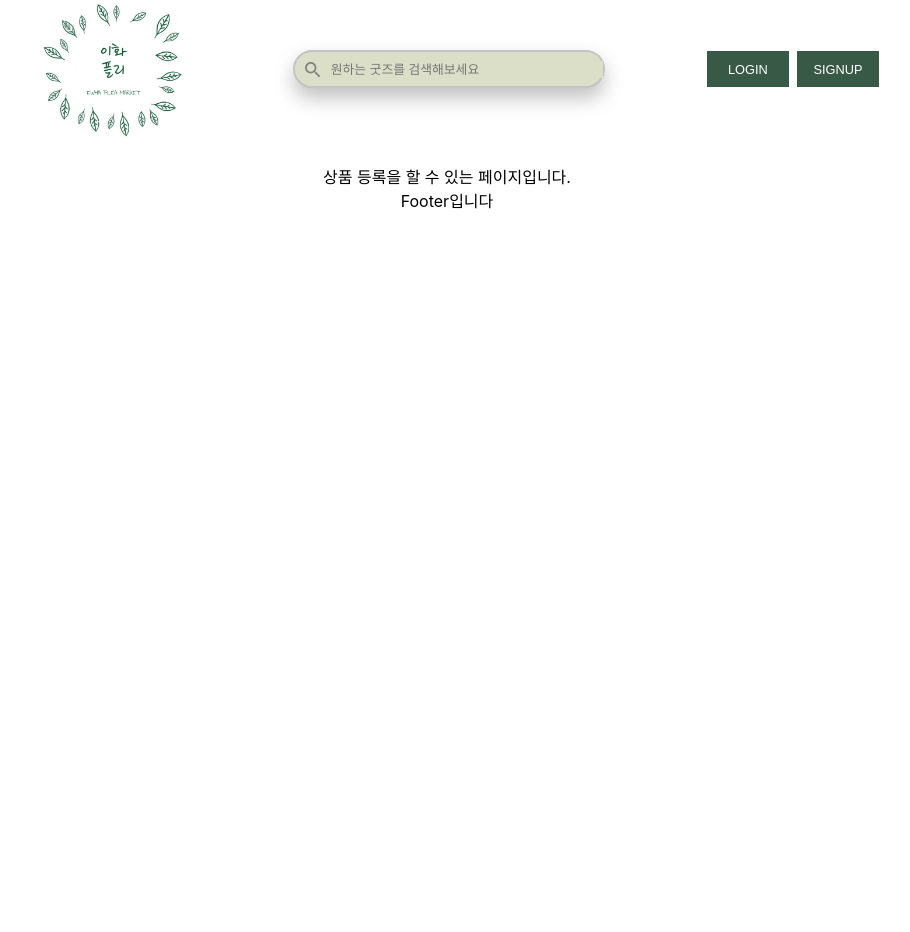
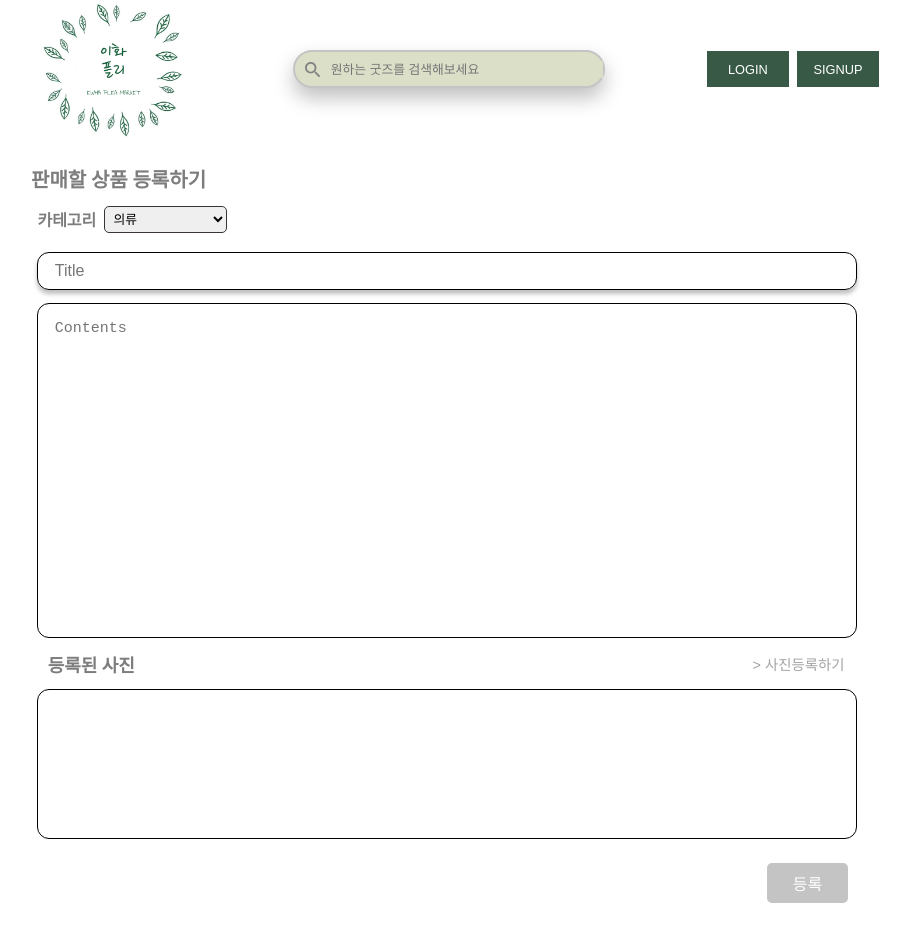
Before and after one commit to 2-FleaEWHA/FleaEWHA-frontend, a React (Create React App) app: page /productregister in a window 1280 px wide. Shown: the top 932 px of the page, without its empty margins (193-1103 px from the left). Before the commit the page ends 800 px from the top, so only its background shows below. Built offline with nearby package versions, Linux system fonts and the light colour scheme.

Commit message:
feat: 상품 등록 퍼블리싱

```diff
--- a/src/component/common/Footer.js
+++ b/src/component/common/Footer.js
@@ -1,7 +1,7 @@
 import React from "react";
 
 function Footer() {
-  return <div>Footer입니다</div>;
+  return <div style={{'margin-top':'2%'}}>Footer입니다</div>;
 }
 
 export default Footer;
--- a/src/pages/Detail.js
+++ b/src/pages/Detail.js
@@ -85,9 +85,9 @@ function Detail() {
       <div>
           <SortBar>
               <DropDown>
-                  <SortOption value={"total"}>전체</SortOption>
-                  <SortOption value={"selling"}>판매중</SortOption>
-                  <SortOption value={"soldOut"}>판매완료</SortOption>
+                  <SortOption value={"전체"}>전체</SortOption>
+                  <SortOption value={"판매중"}>판매중</SortOption>
+                  <SortOption value={"판매완료"}>판매완료</SortOption>
               </DropDown>
           </SortBar>
           <MenuBar>
--- a/src/pages/ProductRegister.js
+++ b/src/pages/ProductRegister.js
@@ -1,7 +1,174 @@
-import React from "react";
+import React, {useState} from "react";
+import styled from 'styled-components';
+import SearchImg from "../asset/search.svg";
 
 function ProductRegister() {
-  return <div>상품 등록을 할 수 있는 페이지입니다.</div>;
+    const [type, setType] = useState();
+    const [user, setUser] = useState(1234);
+    const [title, setTitle] = useState();
+    const [content, setContent] = useState();
+    const typeHandler = (e) => {
+        e.preventDefault();
+        setType(e.target.value);
+    };
+    const titleHandler = (e) => {
+        e.preventDefault();
+        setTitle(e.target.value);
+    };
+    const contentHandler = (e) => {
+        e.preventDefault();
+        setContent(e.target.value);
+    };
+    const submitHandler = (e) => {
+        e.preventDefault();
+        console.log(type);
+        console.log(title);
+        console.log(content);
+        let body = {
+            title: title,
+            content: content,
+            userId: user
+        };
+        console.log(body)
+        //axios
+        //    .post(`http://localhost:8080/api/${type}/${postId}/comment`, body)
+        //    .then((res)=>console.log(res));
+    };
+    return (
+      <div>
+          <BoardTitle>판매할 상품 등록하기</BoardTitle>
+          <form onSubmit={submitHandler}>
+              <Category>
+                  카테고리
+                  <DropDown>
+                      <SortOption value={"의류"}>의류</SortOption>
+                      <SortOption value={"문구"}>문구</SortOption>
+                      <SortOption value={"가방"}>가방</SortOption>
+                      <SortOption value={"기념품"}>기념품</SortOption>
+                      <SortOption value={"공동구매"}>공동구매</SortOption>
+                      <SortOption value={"나눔"}>나눔</SortOption>
+                      <SortOption value={"생활소품"}>생활소품</SortOption>
+                  </DropDown>
+              </Category>
+              <TitleBox>
+                  <TitleInput value={title} onChange={titleHandler} />
+              </TitleBox>
+              <ContentBox>
+                  <ContentInput value={content} onChange={contentHandler}/>
+              </ContentBox>
+              <PicTitle>
+                  <div style={{'width': '50%'}}>등록된 사진</div>
+                  <RegisterBtn>> 사진등록하기</RegisterBtn>
+              </PicTitle>
+              <PictureBox> </PictureBox>
+              <div style={{"display": "inline-flex", "justify-content": "flex-end", "width": "64%"}}>
+                  <SubmitBtn>등록</SubmitBtn>
+              </div>
+          </form>
+      </div>
+  );
 }
 
 export default ProductRegister;
+
+const BoardTitle = styled.div`
+display: inline-flex;
+color: #7D7D7D; font-weight: bold; font-size: 20px;
+width: 65%;
+margin-bottom: 1%;
+`
+const Category = styled.div`
+display: inline-flex;
+align-items: center;
+width: 64%;
+color: #7D7D7D; font-size: 16px; font-weight: bold;
+margin-bottom: 1.5%;
+`
+const DropDown = styled.select.attrs({
+    name: 'sortType'
+})`
+width: 15%;
+padding: 0.5%;
+border: 1px solid #3A3532; border-radius: 5px;
+font-size: 80%;
+cursor:pointer;
+&:focus {outline: none};
+margin-left: 1%;
+`
+const SortOption = styled.option.attrs({
+    value: (props) => (props.value)
+})`
+  padding: 3px;
+  font-size: 14px;
+`
+const TitleBox = styled.div`
+display: inline-flex;
+align-items: center;
+box-shadow: 0px 4px 4px rgba(0, 0, 0, 0.25);
+box-sizing: border-box;
+border: 1px solid #000000; border-radius: 12px;
+width: 64%;
+margin-left: 10%; margin-right: 10%;
+margin-bottom: 1%;
+`
+const TitleInput = styled.input.attrs({
+    placeholder: 'Title'
+})`
+background: none;
+border: none;
+&:focus { outline: none;}
+font-size: 100%;
+width: 90%;
+margin: 1%; padding-left: 1%;
+`
+const ContentBox = styled.div`
+display: inline-flex;
+align-items: center;
+box-sizing: border-box;
+border: 1px solid #000000; border-radius: 12px;
+width: 64%;
+margin-left: 10%; margin-right: 10%; margin-bottom: 1%
+`
+const ContentInput = styled.textarea.attrs({
+    placeholder: 'Contents'
+})`
+background: none;
+border: none; resize: none;
+&:focus { outline: none;};
+font-size: 100%;
+width: 90%; height: 300px;
+margin: 1%; font-size: 15px;
+padding: 1%;
+`
+const PicTitle = styled.div`
+display: inline-flex;
+color: #7D7D7D; font-weight: bold; font-size: 18px;
+width: 65%;
+margin-bottom: 1%;
+`
+const RegisterBtn = styled.button`
+border: none; background: none;
+color: #A3A3A3;
+margin-left: 70%;
+font-size: 80%;
+cursor: pointer;
+width: 50%;
+`
+const PictureBox = styled.div`
+display: inline-flex;
+align-items: center;
+box-sizing: border-box;
+border: 1px solid #000000; border-radius: 12px;
+width: 64%; height: 150px;
+margin-left: 10%; margin-right: 10%; margin-bottom: 1.5%
+`
+const SubmitBtn = styled.button.attrs({
+    type: "submit"
+})`
+  width: 10%;
+  padding: 1%; margin-right: 1%;
+  font-size: 16px;
+  cursor: pointer;
+  border: none; border-radius: 5px;
+  background-color: #C4C4C4; color: #FFFFFF;
+`
```
